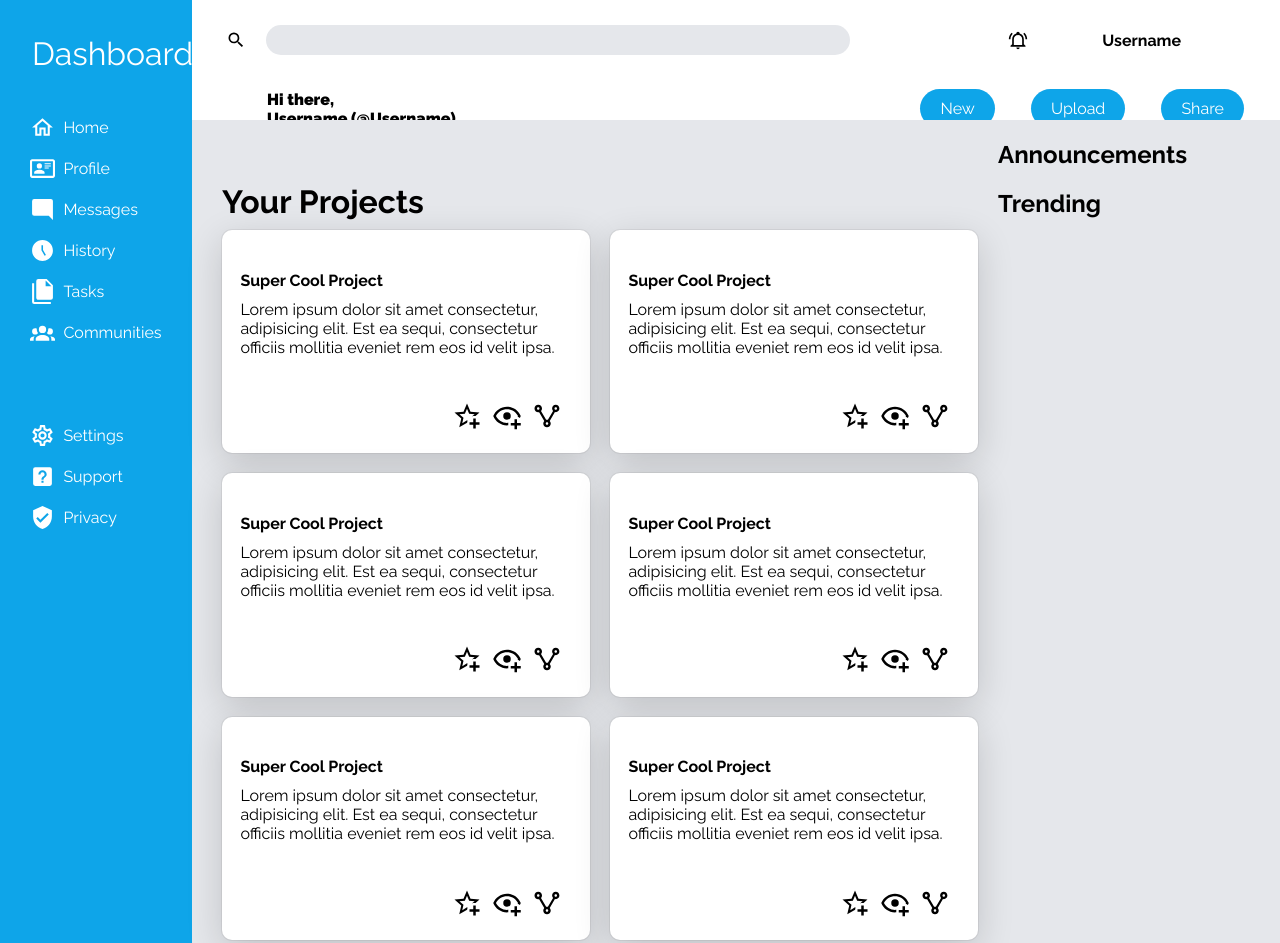
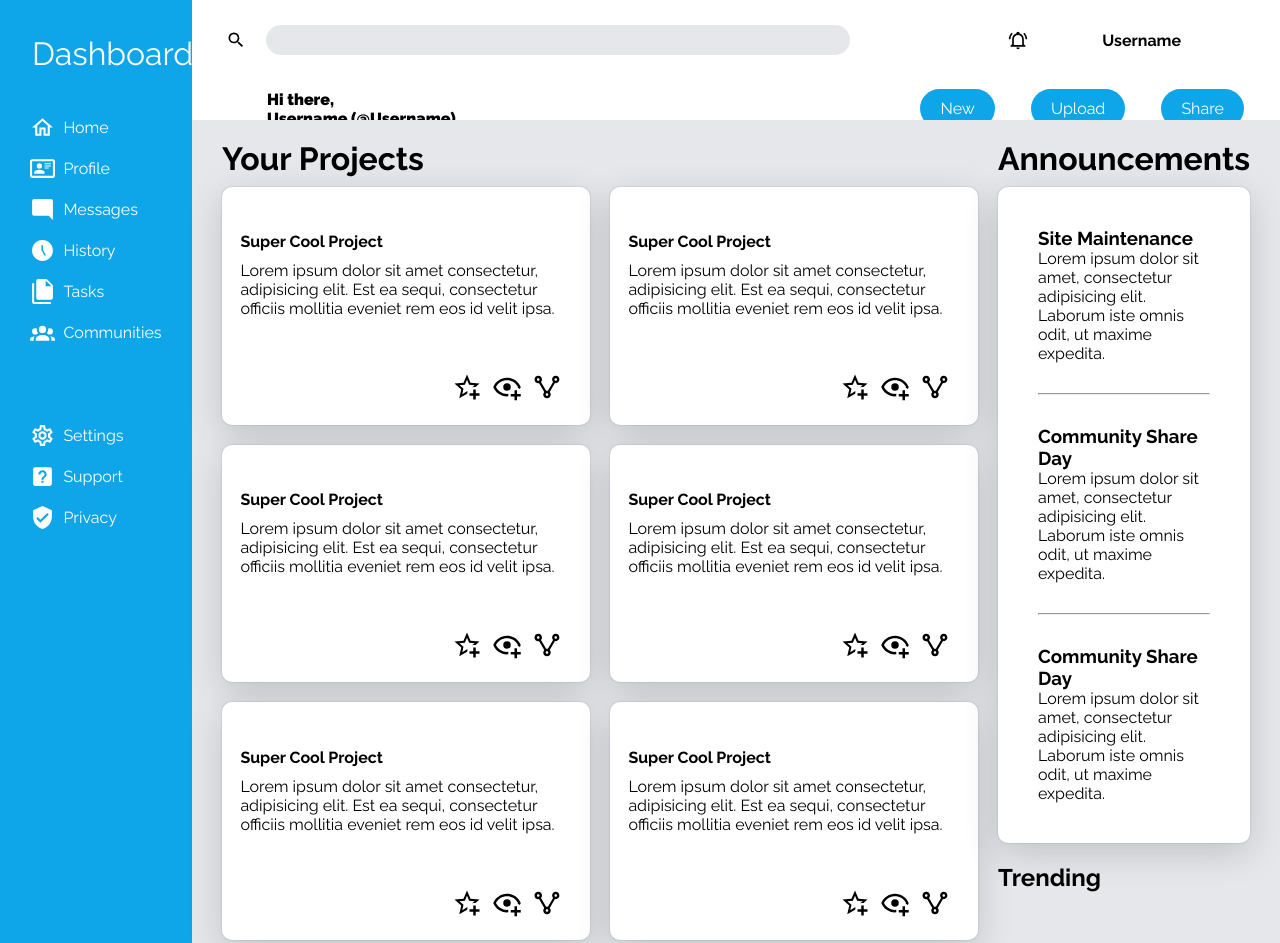
Before and after one commit to Marshvp/Admin-Dashboard, a plain HTML site: page index.html in a window 1280 px wide. Shown: the top 943 px of the page. Drawn offline with Linux system fonts and the light colour scheme.

Commit message:
announcements added

```diff
--- a/index.html
+++ b/index.html
@@ -122,7 +122,22 @@
                 </div>
             </div>
             <div class="announcementsContainer">
-                <h2>Announcements</h2>
+                <h1>Announcements</h1>
+                <div class="announcDiv">
+
+                    <h3>Site Maintenance</h3>
+                    <p>Lorem ipsum dolor sit amet, consectetur adipisicing elit.
+                         Laborum iste omnis odit, ut maxime expedita.</p>
+
+                    <hr>
+                    <h3>Community Share Day</h3>
+                    <p>Lorem ipsum dolor sit amet, consectetur adipisicing elit.
+                         Laborum iste omnis odit, ut maxime expedita.</p>
+                    <hr>
+                    <h3>Community Share Day</h3>
+                    <p>Lorem ipsum dolor sit amet, consectetur adipisicing elit.
+                         Laborum iste omnis odit, ut maxime expedita.</p>
+                </div>
 
             </div>
             <div class="trendingContainer">
--- a/style.css
+++ b/style.css
@@ -137,7 +137,7 @@ ul {
     height: inherit;
     display: grid;
     grid-template-columns: 3fr 1fr;
-    grid-template-rows: auto 1fr ;
+    grid-template-rows: auto 1fr;
     padding: 20px 30px;
     gap: 20px;
 }
@@ -146,13 +146,15 @@ ul {
     grid-row: 1 / 3;
     display: grid;
     grid-template-columns: repeat(2, 1fr);
-    grid-template-rows: 1fr 9fr;
+    grid-template-rows: auto 9fr;
 }
 .projectContainer h1 {
     grid-row: 1 / 2;
     grid-column: 1 / 3;
-    align-self: end;
+    align-self: start;
 }
+
+
 
 .projects {
     grid-column: 1 / 3;
@@ -190,6 +192,32 @@ ul {
     margin-right: 10px;
 }
 
+
+.announcementsContainer {
+    grid-row: 1 / 2;
+    display: grid;
+    grid-template-rows: auto 1fr;
+}
+
+.announcementsContainer h1 {
+    align-self: start;
+}
+
+.announcDiv, .trendingDiv{
+    background-color: white;
+    border-radius: 10px;
+    padding: 40px;
+    margin-top: 10px;
+    box-shadow: rgba(0, 0, 0, 0.16) 0px 10px 36px 0px, rgba(0, 0, 0, 0.06) 0px 0px 0px 1px;
+
+}
+
+.announcDiv hr {
+    margin-top: 30px;
+    margin-bottom: 30px;
+}
+
+
 .trendingContainer {
     grid-column: 2 / 3;
 }
```
